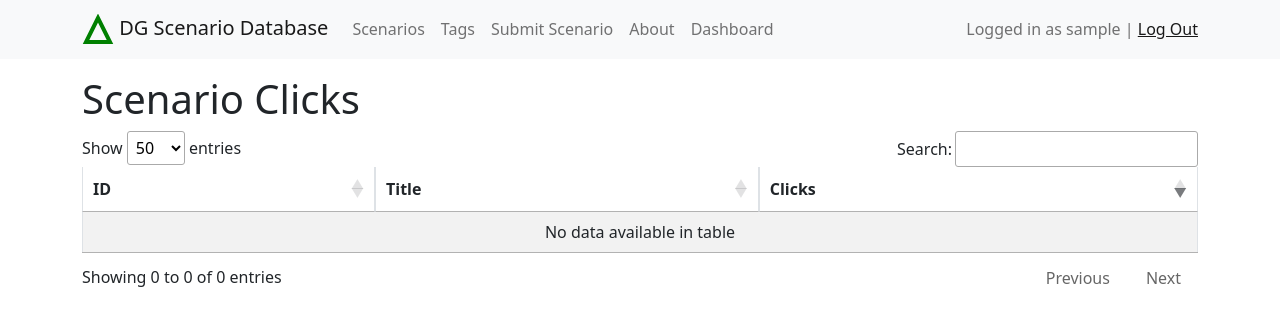
After one commit to hendrik-p/dg_scenario_database, a Flask app: page /scenario_clicks in a window 1280 px wide. The commit adds this page. Shown: the top 326 px of the page. Run offline with Flask 3, Linux system fonts and the light colour scheme; the visitor is signed in with stand-in values (Sample User, id 1); data that the repository does not hold is empty; some libraries are stand-ins or nearby versions.

Commit message:
Added scenario click counting

```diff
--- a/dg_scenario_database/models.py
+++ b/dg_scenario_database/models.py
@@ -20,6 +20,7 @@ class Scenario(db.Model):
     year = db.Column(db.String)
     category = db.Column(db.String)
     url = db.Column(db.String)
+    click_count = db.Column(db.Integer, server_default='0', nullable=False, default=0)
 
     tags = db.relationship(
         'Tag',
--- a/dg_scenario_database/templates/dashboard.html
+++ b/dg_scenario_database/templates/dashboard.html
@@ -8,6 +8,7 @@
     <li><a href="{{ url_for('edit_scenarios') }}">Edit Scenarios</a></li>
     <li><a href="{{ url_for('edit_tags') }}">Edit Tags</a></li>
     <li><a href="{{ url_for('show_users') }}">Show Users</a></li>
+    <li><a href="{{ url_for('scenario_clicks') }}">Scenario Clicks</a></li>
     <li><a href="{{ url_for('submit_bulk') }}">Bulk Scenario Submission</a></li>
   </ul>
 </div>
--- /dev/null
+++ b/dg_scenario_database/templates/scenario_clicks.html
@@ -0,0 +1,36 @@
+{% extends 'base.html' %}
+
+{% block content %}
+
+<div class="container mt-3">
+  <h1>Scenario Clicks</h1>
+  <table id="scenario_clicks_table" class="table table-bordered table-striped table-hover" style="width:100%">
+    <thead>
+      <tr>
+        <th>ID</th>
+        <th>Title</th>
+        <th>Clicks</th>
+      </tr>
+    </thead>
+    <tbody>
+      {% for scenario in scenarios %}
+      <tr>
+        <td>{{ scenario.id }}</td>
+        <td>{{ scenario.title }}</td>
+        <td>{{ scenario.click_count }}</td>
+      </tr>
+      {% endfor %}
+    </tbody>
+  </table>
+</div>
+
+<script>
+  $(document).ready(function () {
+    $('#scenario_clicks_table').DataTable({
+      order: [[2, 'desc']],
+      pageLength: 50,
+    });
+  });
+</script>
+
+{% endblock %}
--- a/dg_scenario_database/templates/tags.html
+++ b/dg_scenario_database/templates/tags.html
@@ -32,7 +32,7 @@
             <td class="scenarios-cell">
               <div class="scenarios-list">
                 {% for scenario in tag.scenarios %}
-                <a href="{{ scenario.url }}" class="scenario-pill">{{ scenario.title }}</a>
+                <a href="{{ url_for('visit_scenario', scenario_id=scenario.id) }}" class="scenario-pill">{{ scenario.title }}</a>
                 {% endfor %}
               </div>
               <span class="scenarios-toggle">Show more</span>
--- a/dg_scenario_database/views.py
+++ b/dg_scenario_database/views.py
@@ -31,6 +31,15 @@ def index():
     referrer = request.referrer
     app.logger.info(f'Scenario site loaded. User: {username}, IP: {ip}, Referrer: {referrer}')
     return render_template('index.html')
+
+@app.route('/scenario/<int:scenario_id>')
+def visit_scenario(scenario_id):
+    scenario = Scenario.query.filter_by(id=scenario_id).first_or_404()
+    scenario.click_count += 1
+    db.session.commit()
+    ip = request.headers.get('X-Forwarded-For', request.remote_addr)
+    app.logger.info(f'Scenario {scenario_id} clicked. Title: {scenario.title}, IP: {ip}')
+    return redirect(scenario.url)
 
 @app.route('/tags')
 def browse_tags():
@@ -138,6 +147,14 @@ def dashboard():
     if not current_user.is_admin:
         return redirect(url_for('index'))
     return render_template('dashboard.html')
+
+@app.route('/scenario_clicks')
+@login_required
+def scenario_clicks():
+    if not current_user.is_admin:
+        return redirect(url_for('index'))
+    scenarios = Scenario.query.order_by(Scenario.click_count.desc()).all()
+    return render_template('scenario_clicks.html', scenarios=scenarios)
 
 @app.route('/edit_scenarios', methods=['GET', 'POST'])
 @login_required
@@ -400,7 +417,7 @@ def get_scenario_data():
     for scenario in scenarios:
         n_votes = vote_counts.get(scenario.id, 0)
         upvoted = scenario.id in user_upvoted_ids
-        scenario_link = f'<a href="{escape(scenario.url)}" class="scenario_link">{escape(scenario.title)}</a>'
+        scenario_link = f'<a href="{url_for("visit_scenario", scenario_id=scenario.id)}" class="scenario_link">{escape(scenario.title)}</a>'
         d = {
             'id' : scenario.id,
             'title' : scenario_link,
```
Also changed, not shown: migrations/versions/2f59d3c4be38_add_click_count_to_scenarios.py (added, +32 -0 lines).
